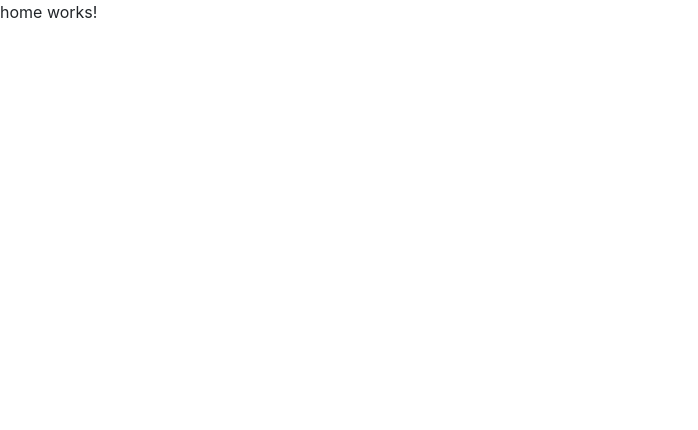
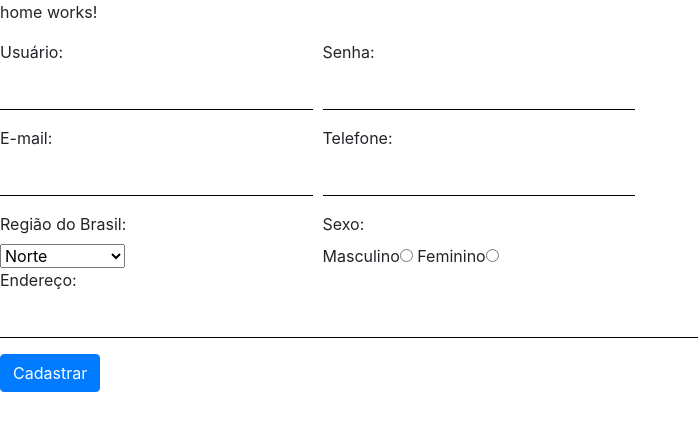
Before and after one commit to giazzi53/ang-waterflow-sensor, an Angular app: page / in a window 1280 px wide. Shown: the top 430 px of the page, without its empty margins (0-698 px from the left). Built offline with nearby package versions, Linux system fonts and the light colour scheme.

Commit message:
adicionando campos para cadastro

```diff
--- a/package.json
+++ b/package.json
@@ -20,6 +20,7 @@
     "@angular/platform-browser-dynamic": "~9.0.1",
     "@angular/router": "~9.0.1",
     "bootstrap": "^4.4.1",
+    "mdbootstrap": "^4.14.1",
     "rxjs": "~6.5.4",
     "tslib": "^1.10.0",
     "zone.js": "~0.10.2"
--- a/src/app/app.component.html
+++ b/src/app/app.component.html
@@ -1 +1,2 @@
 <app-home></app-home>
+<app-registrer></app-registrer>
--- a/src/app/auth/registrer/registrer.component.css
+++ b/src/app/auth/registrer/registrer.component.css
@@ -0,0 +1,13 @@
+.form-control {
+    background: transparent;
+    border: none;
+    border-bottom: 1px solid #000000;
+    -webkit-box-shadow: none;
+    box-shadow: none;
+    border-radius: 0;
+}
+
+ /* .form-control:focus {
+    -webkit-box-shadow: none;
+    box-shadow: none;
+  }*/
--- a/src/app/auth/registrer/registrer.component.html
+++ b/src/app/auth/registrer/registrer.component.html
@@ -1 +1,60 @@
-<p>registrer works!</p>
+<form>
+    <div class="form-row">
+      <div class="col-md-3">
+        <div class="md-form form-group">
+            <label for="user">Usuário:</label>
+            <input type="text" class="form-control">
+        </div>
+      </div>
+      <div class="col-md-3">
+        <div class="md-form form-group">
+            <label for="password">Senha:</label>
+            <input type="password" class="form-control">
+        </div>
+      </div>
+    </div>
+    <div class="form-row">
+        <div class="col-md-3">
+          <div class="md-form form-group">
+              <label for="email">E-mail:</label>
+              <input type="email" class="form-control">
+          </div>
+        </div>
+        <div class="col-md-3">
+          <div class="md-form form-group">
+              <label for="phone">Telefone:</label>
+              <input type="text" class="form-control">
+          </div>
+        </div>
+    </div>
+    <div class="form-row">
+        <div class="col-md-3">
+            <div class="md-form">
+            <label for="email">Região do Brasil:</label>
+                <br>
+                <select>
+                    <option>Norte</option>
+                    <option>Nordeste</option>
+                    <option>Centro-Oeste</option>
+                    <option>Sudeste</option>
+                    <option>Sul</option>
+                </select>
+          </div>
+        </div>
+        <div class="form-check col-md-3">
+            <label for="sex">Sexo:</label>
+            <br>
+            Masculino<input type="radio" name="sex" class="radio-inline" value="M">
+            Feminino<input type="radio" name="sex" class="radio-inline" value="F">
+        </div>
+    </div>
+    <div class="row">
+        <div class="col-md-7">
+          <div class="md-form form-group">
+              <label for="address">Endereço:</label>
+              <input type="text" class="form-control">
+          </div>
+        </div>
+    </div>
+    <button type="submit" class="btn btn-primary btn-md">Cadastrar</button>
+  </form>
```
Also changed, not shown: 1 other file (tests, documents, lock files or other folders).
